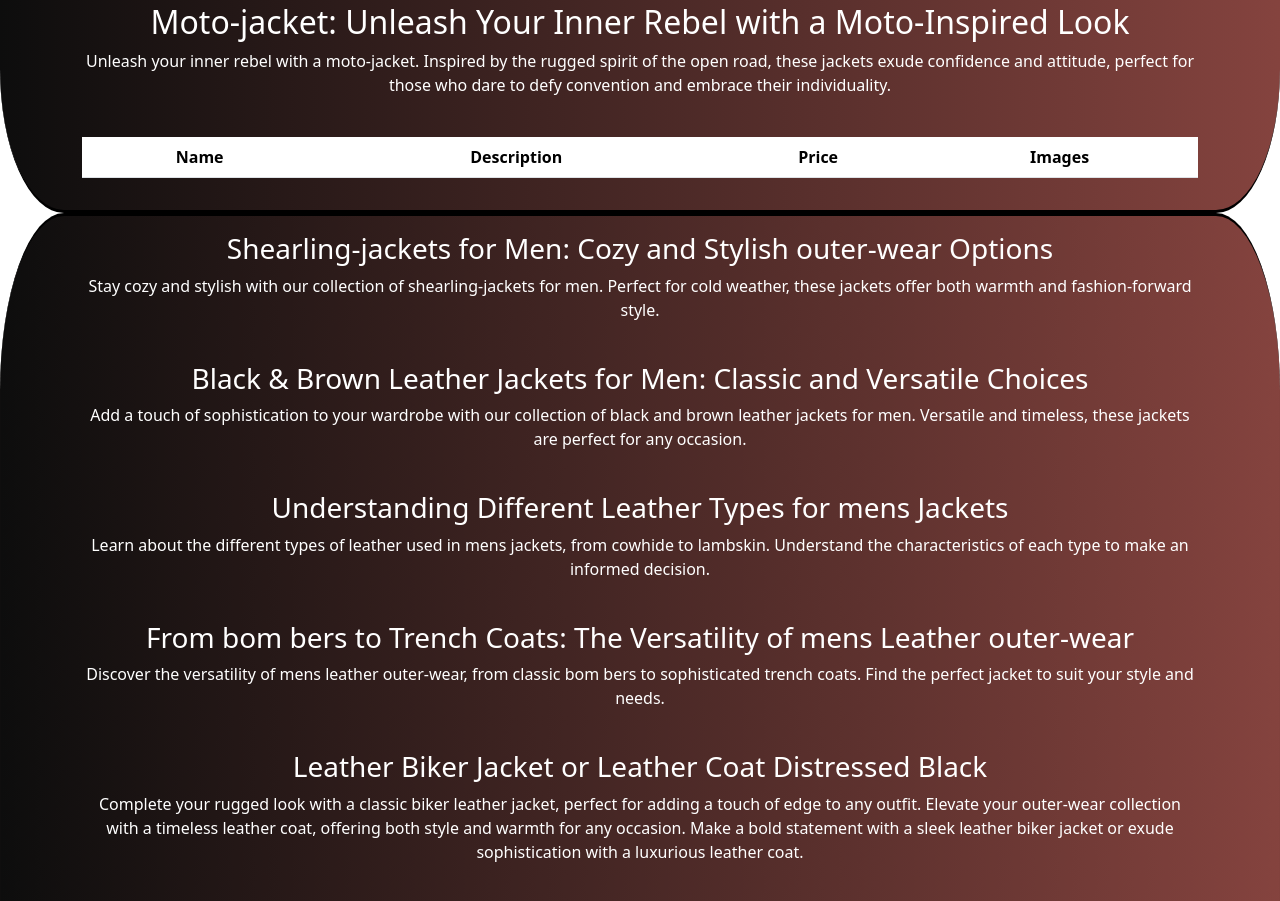
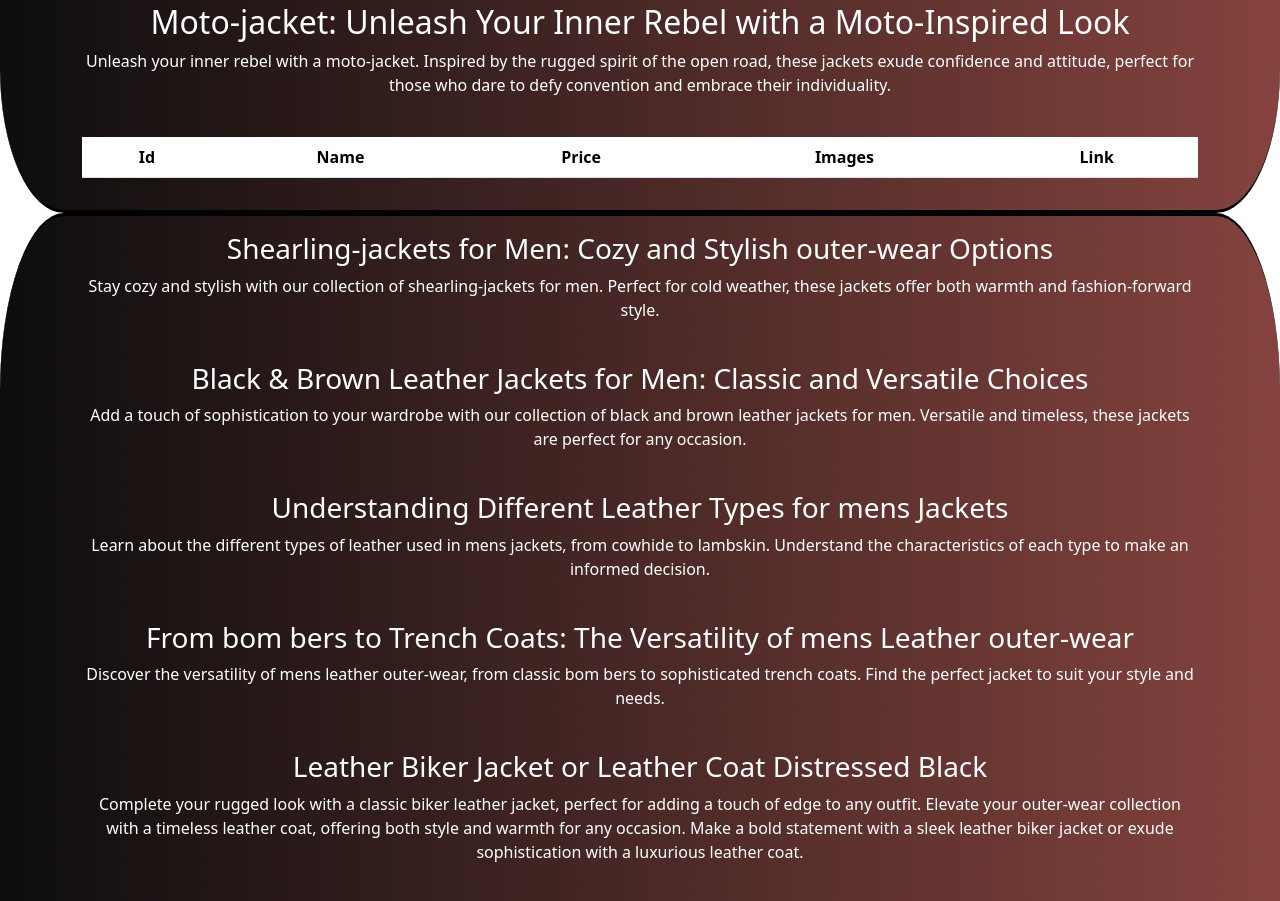
Before and after one commit to Waleed-Web-2000/Blackjacketmen, a website: page index.html in a window 1280 px wide. Shown: the part 6305-7206 px from the top of the page. Drawn offline with Linux system fonts and the light colour scheme; no server answers.

Commit message:
Update index.html

```diff
--- a/index.html
+++ b/index.html
@@ -231,10 +231,11 @@
       <table class="table">
         <thead>
           <tr class="text-center">
+            <th scope="col">Id</th>
             <th scope="col">Name</th>
-            <th scope="col">Description</th>
             <th scope="col">Price</th>
             <th scope="col">Images</th>
+	    <th scope="col">Link</th>
           </tr>
         </thead>
         <tbody id="table_body">
```
